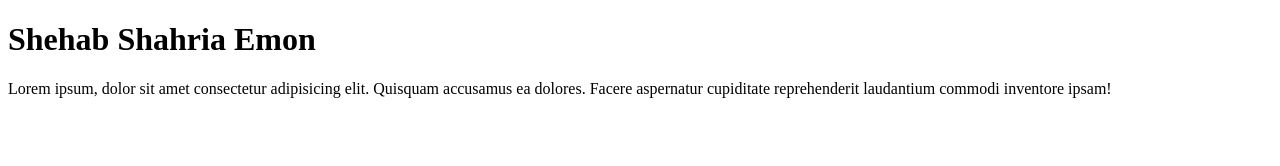
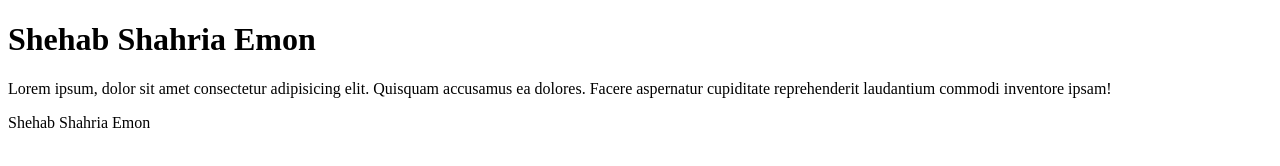
Before and after one commit to Shehab-Shahria-Emon/Emon-Projects, a plain HTML site: page index.html in a window 1280 px wide. Drawn offline with Linux system fonts and the light colour scheme.

Commit message:
Update index.html

```diff
--- a/index.html
+++ b/index.html
@@ -9,5 +9,6 @@
 <body>
     <h1>Shehab Shahria Emon</h1>
     <p>Lorem ipsum, dolor sit amet consectetur adipisicing elit. Quisquam accusamus ea dolores. Facere aspernatur cupiditate reprehenderit laudantium commodi inventore ipsam!</p>
+    <p>Shehab Shahria Emon</p>
 </body>
 </html>
```
